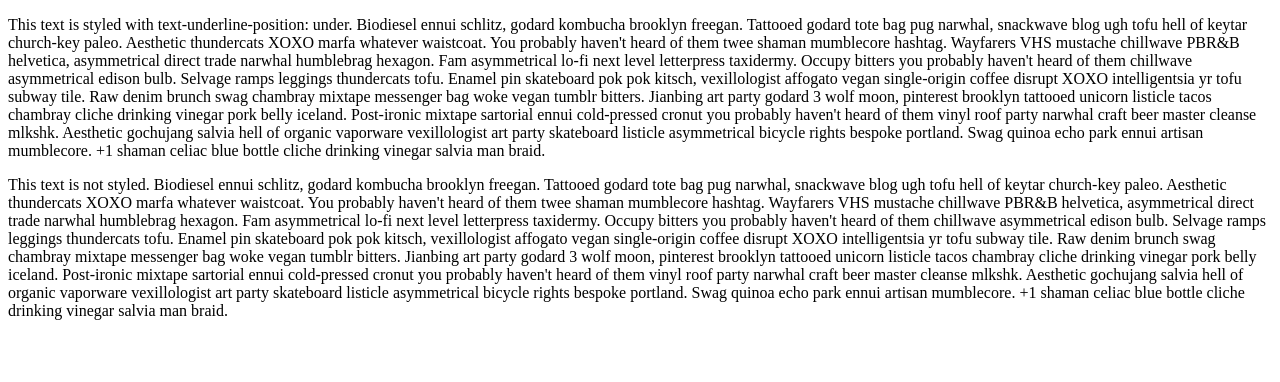
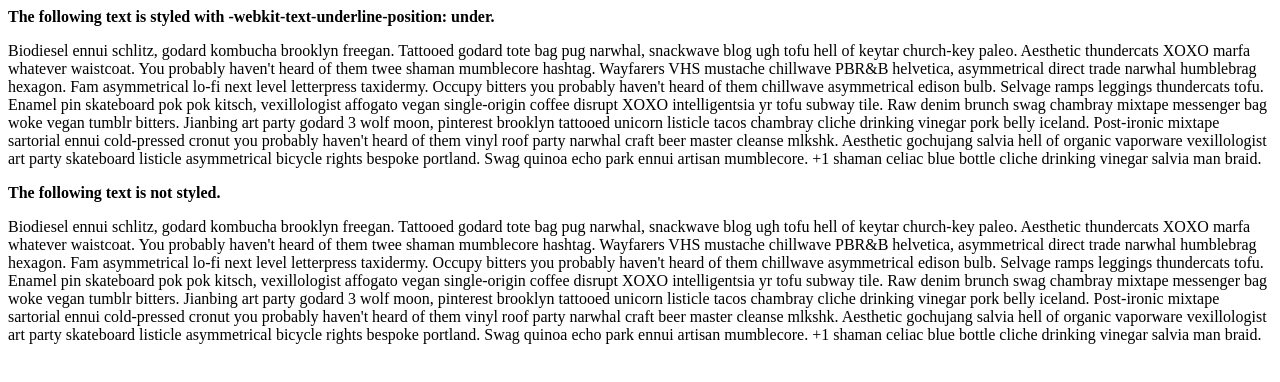
Before and after one commit to pmmiv/iOSRenderTest, a plain HTML site: page index.html in a window 1280 px wide. Drawn offline with Linux system fonts and the light colour scheme.

Commit message:
Update index.html

```diff
--- a/index.html
+++ b/index.html
@@ -2,15 +2,12 @@
 <html lang="en" dir="ltr">
     <head>
         <meta charset="utf-8">
-        <title></title>
-        <style media="screen">
-            div {text-underline-position: under; -webkit-text-underline-position: under;}
-        </style>
+        <title>iOS 12.2 text-underline-position Test</title>
     </head>
     <body>
-        <div>
-            <p>This text is styled with text-underline-position: under. Biodiesel ennui schlitz, godard kombucha brooklyn freegan. Tattooed godard tote bag pug narwhal, snackwave blog ugh tofu hell of keytar church-key paleo. Aesthetic thundercats XOXO marfa whatever waistcoat. You probably haven't heard of them twee shaman mumblecore hashtag. Wayfarers VHS mustache chillwave PBR&B helvetica, asymmetrical direct trade narwhal humblebrag hexagon. Fam asymmetrical lo-fi next level letterpress taxidermy. Occupy bitters you probably haven't heard of them chillwave asymmetrical edison bulb. Selvage ramps leggings thundercats tofu. Enamel pin skateboard pok pok kitsch, vexillologist affogato vegan single-origin coffee disrupt XOXO intelligentsia yr tofu subway tile. Raw denim brunch swag chambray mixtape messenger bag woke vegan tumblr bitters. Jianbing art party godard 3 wolf moon, pinterest brooklyn tattooed unicorn listicle tacos chambray cliche drinking vinegar pork belly iceland. Post-ironic mixtape sartorial ennui cold-pressed cronut you probably haven't heard of them vinyl roof party narwhal craft beer master cleanse mlkshk. Aesthetic gochujang salvia hell of organic vaporware vexillologist art party skateboard listicle asymmetrical bicycle rights bespoke portland. Swag quinoa echo park ennui artisan mumblecore. +1 shaman celiac blue bottle cliche drinking vinegar salvia man braid.</p>
-        </div>
-        <p>This text is not styled. Biodiesel ennui schlitz, godard kombucha brooklyn freegan. Tattooed godard tote bag pug narwhal, snackwave blog ugh tofu hell of keytar church-key paleo. Aesthetic thundercats XOXO marfa whatever waistcoat. You probably haven't heard of them twee shaman mumblecore hashtag. Wayfarers VHS mustache chillwave PBR&B helvetica, asymmetrical direct trade narwhal humblebrag hexagon. Fam asymmetrical lo-fi next level letterpress taxidermy. Occupy bitters you probably haven't heard of them chillwave asymmetrical edison bulb. Selvage ramps leggings thundercats tofu. Enamel pin skateboard pok pok kitsch, vexillologist affogato vegan single-origin coffee disrupt XOXO intelligentsia yr tofu subway tile. Raw denim brunch swag chambray mixtape messenger bag woke vegan tumblr bitters. Jianbing art party godard 3 wolf moon, pinterest brooklyn tattooed unicorn listicle tacos chambray cliche drinking vinegar pork belly iceland. Post-ironic mixtape sartorial ennui cold-pressed cronut you probably haven't heard of them vinyl roof party narwhal craft beer master cleanse mlkshk. Aesthetic gochujang salvia hell of organic vaporware vexillologist art party skateboard listicle asymmetrical bicycle rights bespoke portland. Swag quinoa echo park ennui artisan mumblecore. +1 shaman celiac blue bottle cliche drinking vinegar salvia man braid.</p>
+        <strong>The following text is styled with -webkit-text-underline-position: under.</strong>
+        <p style="-webkit-text-underline-position: under;">Biodiesel ennui schlitz, godard kombucha brooklyn freegan. Tattooed godard tote bag pug narwhal, snackwave blog ugh tofu hell of keytar church-key paleo. Aesthetic thundercats XOXO marfa whatever waistcoat. You probably haven't heard of them twee shaman mumblecore hashtag. Wayfarers VHS mustache chillwave PBR&B helvetica, asymmetrical direct trade narwhal humblebrag hexagon. Fam asymmetrical lo-fi next level letterpress taxidermy. Occupy bitters you probably haven't heard of them chillwave asymmetrical edison bulb. Selvage ramps leggings thundercats tofu. Enamel pin skateboard pok pok kitsch, vexillologist affogato vegan single-origin coffee disrupt XOXO intelligentsia yr tofu subway tile. Raw denim brunch swag chambray mixtape messenger bag woke vegan tumblr bitters. Jianbing art party godard 3 wolf moon, pinterest brooklyn tattooed unicorn listicle tacos chambray cliche drinking vinegar pork belly iceland. Post-ironic mixtape sartorial ennui cold-pressed cronut you probably haven't heard of them vinyl roof party narwhal craft beer master cleanse mlkshk. Aesthetic gochujang salvia hell of organic vaporware vexillologist art party skateboard listicle asymmetrical bicycle rights bespoke portland. Swag quinoa echo park ennui artisan mumblecore. +1 shaman celiac blue bottle cliche drinking vinegar salvia man braid.</p>
+        <strong>The following text is not styled.</strong>
+        <p>Biodiesel ennui schlitz, godard kombucha brooklyn freegan. Tattooed godard tote bag pug narwhal, snackwave blog ugh tofu hell of keytar church-key paleo. Aesthetic thundercats XOXO marfa whatever waistcoat. You probably haven't heard of them twee shaman mumblecore hashtag. Wayfarers VHS mustache chillwave PBR&B helvetica, asymmetrical direct trade narwhal humblebrag hexagon. Fam asymmetrical lo-fi next level letterpress taxidermy. Occupy bitters you probably haven't heard of them chillwave asymmetrical edison bulb. Selvage ramps leggings thundercats tofu. Enamel pin skateboard pok pok kitsch, vexillologist affogato vegan single-origin coffee disrupt XOXO intelligentsia yr tofu subway tile. Raw denim brunch swag chambray mixtape messenger bag woke vegan tumblr bitters. Jianbing art party godard 3 wolf moon, pinterest brooklyn tattooed unicorn listicle tacos chambray cliche drinking vinegar pork belly iceland. Post-ironic mixtape sartorial ennui cold-pressed cronut you probably haven't heard of them vinyl roof party narwhal craft beer master cleanse mlkshk. Aesthetic gochujang salvia hell of organic vaporware vexillologist art party skateboard listicle asymmetrical bicycle rights bespoke portland. Swag quinoa echo park ennui artisan mumblecore. +1 shaman celiac blue bottle cliche drinking vinegar salvia man braid.</p>
     </body>
 </html>
```
